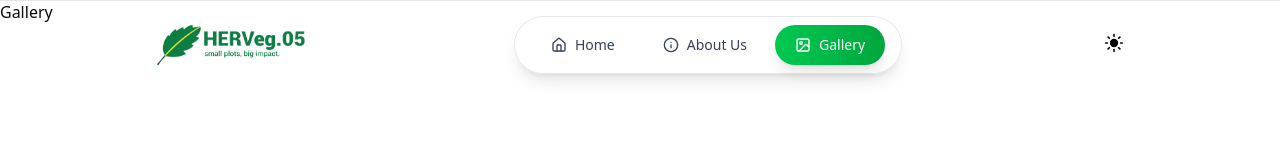
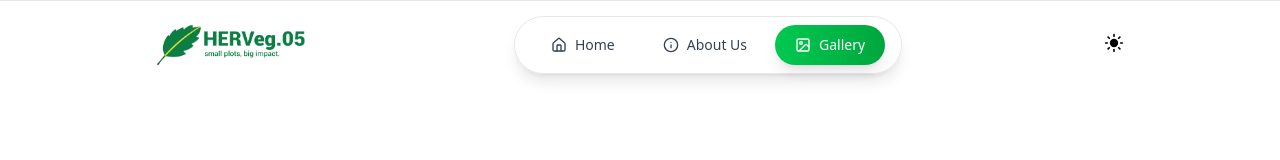
Before and after one commit to Mhando-Z/HervegWeb, a Next.js app: page /gallery in a window 1280 px wide. Shown: the top 160 px of the page. Built offline with nearby package versions, Linux system fonts and the light colour scheme; a web font is replaced by a local one.

Commit message:
Phase One

```diff
--- a/src/app/gallery/page.jsx
+++ b/src/app/gallery/page.jsx
@@ -1,7 +1,11 @@
 import React from "react";
 
 function Gallery() {
-  return <div>Gallery</div>;
+  return (
+    <div>
+      <div></div>
+    </div>
+  );
 }
 
 export default Gallery;
--- /dev/null
+++ b/src/components/Slider.jsx
@@ -0,0 +1,7 @@
+import React from "react";
+
+function Slider() {
+  return <div>Slider</div>;
+}
+
+export default Slider;
```
